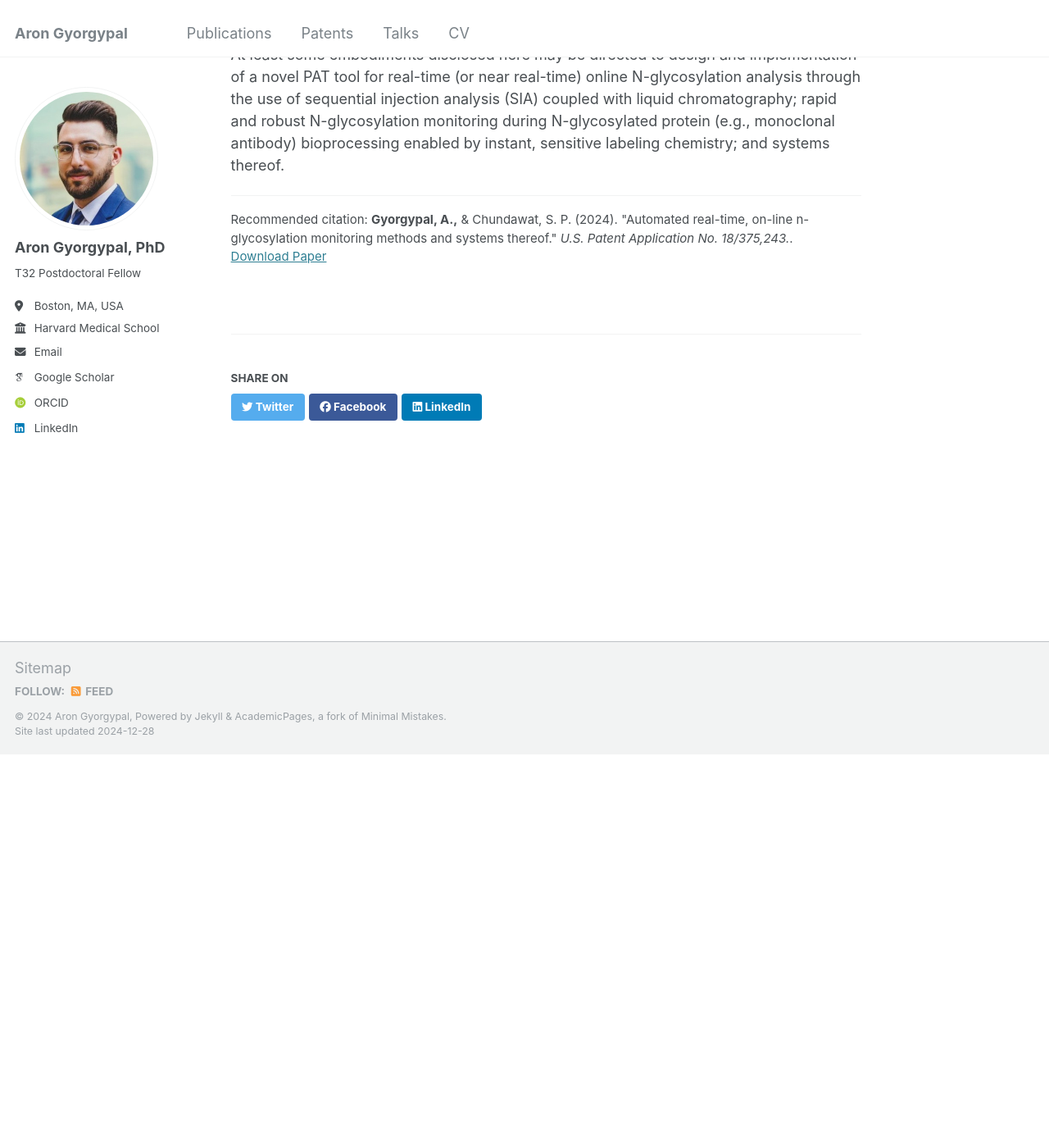
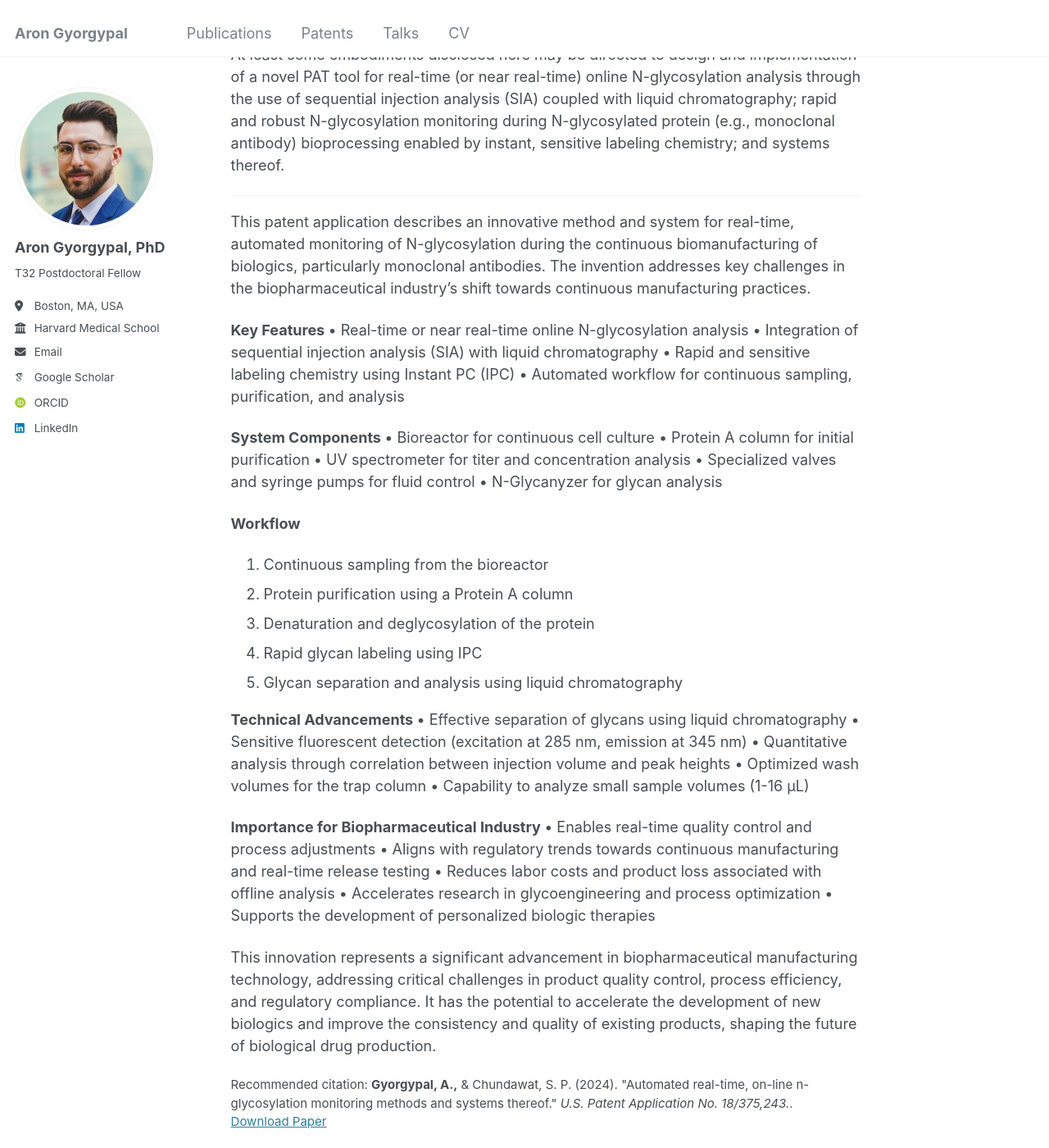
Before and after one commit to AGyorgypal/AGyorgypal.github.io, a Jekyll site: the page built from _patents/NGLYcanyzer.md, in a window 1280 px wide and 1400 px high, scrolled down 480 px. Shown: the whole window at 82% size. Built offline with Jekyll 4.4.1, drawn with Linux system fonts in a browser that asks for light colours; some web fonts are replaced.

Commit message:
Update NGLYcanyzer.md

```diff
--- a/_patents/NGLYcanyzer.md
+++ b/_patents/NGLYcanyzer.md
@@ -2,7 +2,7 @@
 title: 'Automated real-time, on-line n-glycosylation monitoring methods and systems thereof'
 permalink: /patents/NGLYcanyzer
 collection: patents
-excerpt: 'At least some embodiments disclosed here may be directed to design and implementation of a novel PAT tool for real-time (or near real-time) online N-glycosylation analysis through the use of sequential injection analysis (SIA) coupled with liquid chromatography; rapid and robust N-glycosylation monitoring during N-glycosylated protein (eg, monoclonal antibody) bioprocessing enabled by instant, sensitive labeling chemistry; and systems thereof.'
+excerpt: 'This patent application describes an innovative method and system for real-time, automated monitoring of N-glycosylation during the continuous biomanufacturing of biologics, such as monoclonal antibodies. The invention combines sequential injection analysis (SIA) with liquid chromatography and employs a rapid, sensitive labeling chemistry for instant N-glycosylation analysis. The system integrates various components, including a bioreactor, protein A column, UV spectrometer, and specialized valves and pumps, to enable continuous sampling, protein purification, deglycosylation, and glycan labeling. The method utilizes a fluorescent labeling reagent called Instant PC (IPC) for sensitive detection of glycans. This approach aims to improve the efficiency and quality control of biologic production by shifting from traditional batch processes to continuous manufacturing, while providing real-time monitoring of critical quality attributes like N-glycosylatio.'
 date: 2024-04-04
 paperurl: 'https://patents.google.com/patent/US20240110925A1/en'
 citation: '<b>Gyorgypal, A.,</b> & Chundawat, S. P. (2024). &quot;Automated real-time, on-line n-glycosylation monitoring methods and systems thereof.&quot; <i>U.S. Patent Application No. 18/375,243.</i>.'
@@ -14,3 +14,41 @@
 At least some embodiments disclosed here may be directed to design and implementation of a novel PAT tool for real-time (or near real-time) online N-glycosylation analysis through the use of sequential injection analysis (SIA) coupled with liquid chromatography; rapid and robust N-glycosylation monitoring during N-glycosylated protein (e.g., monoclonal antibody) bioprocessing enabled by instant, sensitive labeling chemistry; and systems thereof.
 
 ---
+
+This patent application describes an innovative method and system for real-time, automated monitoring of N-glycosylation during the continuous biomanufacturing of biologics, particularly monoclonal antibodies. The invention addresses key challenges in the biopharmaceutical industry’s shift towards continuous manufacturing practices.
+
+<b> Key Features </b>
+•	Real-time or near real-time online N-glycosylation analysis
+•	Integration of sequential injection analysis (SIA) with liquid chromatography
+•	Rapid and sensitive labeling chemistry using Instant PC (IPC)
+•	Automated workflow for continuous sampling, purification, and analysis
+
+<b> System Components </b>
+•	Bioreactor for continuous cell culture
+•	Protein A column for initial purification
+•	UV spectrometer for titer and concentration analysis
+•	Specialized valves and syringe pumps for fluid control
+•	N-Glycanyzer for glycan analysis
+
+<b> Workflow </b>
+1.	Continuous sampling from the bioreactor
+2.	Protein purification using a Protein A column
+3.	Denaturation and deglycosylation of the protein
+4.	Rapid glycan labeling using IPC
+5.	Glycan separation and analysis using liquid chromatography
+
+<b> Technical Advancements </b>
+•	Effective separation of glycans using liquid chromatography
+•	Sensitive fluorescent detection (excitation at 285 nm, emission at 345 nm)
+•	Quantitative analysis through correlation between injection volume and peak heights
+•	Optimized wash volumes for the trap column
+•	Capability to analyze small sample volumes (1-16 μL)
+
+<b> Importance for Biopharmaceutical Industry </b>
+•	Enables real-time quality control and process adjustments
+•	Aligns with regulatory trends towards continuous manufacturing and real-time release testing
+•	Reduces labor costs and product loss associated with offline analysis
+•	Accelerates research in glycoengineering and process optimization
+•	Supports the development of personalized biologic therapies
+
+This innovation represents a significant advancement in biopharmaceutical manufacturing technology, addressing critical challenges in product quality control, process efficiency, and regulatory compliance. It has the potential to accelerate the development of new biologics and improve the consistency and quality of existing products, shaping the future of biological drug production.
```
